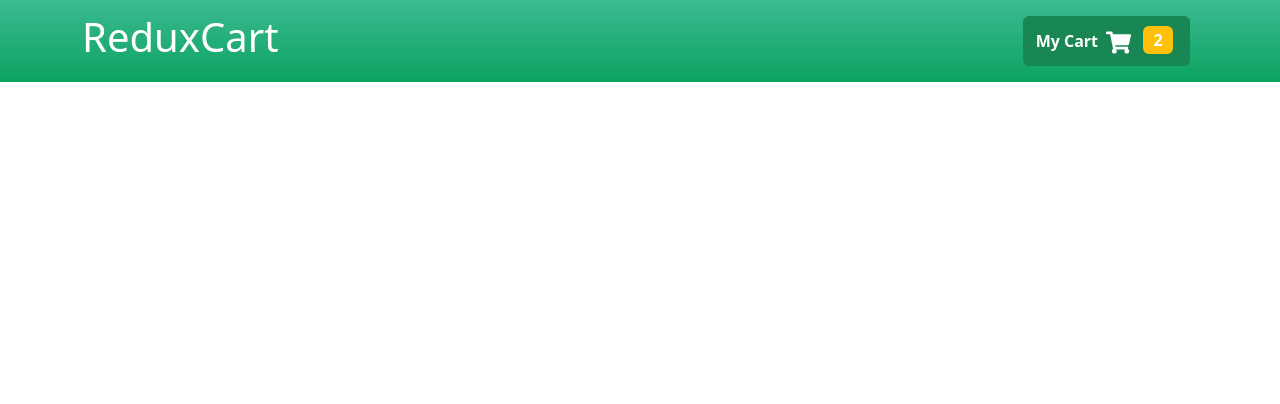
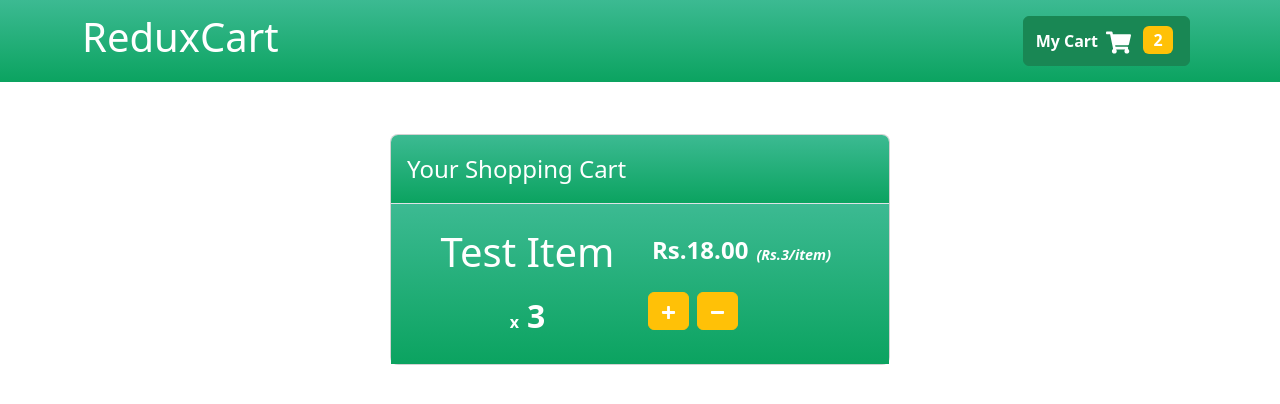
Before and after one commit to harisaini778/ShoppingApp_Redux, a React (Create React App) app: page / in a window 1280 px wide. Shown: the top 404 px of the page. Built offline with nearby package versions, Linux system fonts and the light colour scheme.

Commit message:
added Navbar and CartItems components,in cartItems I have added some dummy data, later I will build the logic for adding items to the cart

```diff
--- a/src/App.css
+++ b/src/App.css
@@ -2,39 +2,5 @@
 
 .App {
   text-align: center;
+   overflow-x: hidden;
 }
-
-.App-logo {
-  height: 40vmin;
-  pointer-events: none;
-}
-
-@media (prefers-reduced-motion: no-preference) {
-  .App-logo {
-    animation: App-logo-spin infinite 20s linear;
-  }
-}
-
-.App-header {
-  background-color: #282c34;
-  min-height: 100vh;
-  display: flex;
-  flex-direction: column;
-  align-items: center;
-  justify-content: center;
-  font-size: calc(10px + 2vmin);
-  color: white;
-}
-
-.App-link {
-  color: #61dafb;
-}
-
-@keyframes App-logo-spin {
-  from {
-    transform: rotate(0deg);
-  }
-  to {
-    transform: rotate(360deg);
-  }
-}
--- a/src/App.js
+++ b/src/App.js
@@ -1,11 +1,12 @@
-
 import './App.css';
 import NavBar from './components/Navbar';
+import CartItems from "./components/CartItems";
 
 function App() {
   return (
     <div className="App">
-    <NavBar/>
+      <NavBar />
+      <CartItems/>
     </div>
   );
 }
--- /dev/null
+++ b/src/components/CartItems.js
@@ -0,0 +1,58 @@
+import React from "react";
+import { Container, Modal, Row, Col, Stack, Button } from "react-bootstrap";
+import { FaPlus, FaMinus } from "react-icons/fa";
+
+const CartItems = () => {
+
+    return (
+        <div>
+            <Container className="mt-4">
+              <div
+      className="modal show"
+                    style={{
+                        display: 'block', position: 'initial' }}
+    >
+                    <Modal.Dialog>
+        <Modal.Header  style={{ backgroundImage: "linear-gradient(to top, #0ba360 0%, #3cba92 100%)",
+                color:"white"}}>
+          <Modal.Title>Your Shopping Cart</Modal.Title>
+        </Modal.Header>
+
+        <Modal.Body  style={{ backgroundImage: "linear-gradient(to top, #0ba360 0%, #3cba92 100%)",
+                color:"white"}}>
+                            <Container>
+                                <Row className="m-2 ms-auto">
+                                    <Col><h1>Test Item</h1></Col>
+                                    <Col>
+                                        <Stack direction="horizontal">
+                                            <div className="m-1"
+                                            style={{fontSize:"1.5rem",fontWeight:"bolder"}}>Rs.18.00</div>
+                                            <div className="m-1" style={{ fontSize: "1.2rem", fontWeight: "bolder" }}><sub>
+                                           <em>(Rs.3/item)</em> </sub></div>
+
+                                        </Stack>
+
+                                    </Col>
+                                </Row>
+                                <Row className="m-2 ms-auto">
+                                    <Col><span className="m-1" style={{fontSize:"1rem",fontWeight:"bolder"}}>x</span>
+                                    <span className="m-1" style={{fontSize:"2rem",fontWeight:"bolder"}}>3</span></Col>
+                                    <Col>
+                                        <Stack direction="horizontal" gap="2">
+                                            <Button className="btn-warning"
+                                                style={{ fontSize: "1rem", fontWeight: "bolder",color:"white" }}><FaPlus size={15}/></Button>
+                                            <Button className="btn-warning"
+                                                style={{ fontSize: "1rem", fontWeight: "bolder",color:"white" }}><FaMinus size={15} /></Button>
+                                        </Stack>
+                                    </Col>
+                                </Row>
+         </Container>
+        </Modal.Body>
+      </Modal.Dialog>
+    </div>
+            </Container>
+        </div>
+    )
+}
+
+export default CartItems;
--- a/src/components/Navbar.js
+++ b/src/components/Navbar.js
@@ -25,7 +25,8 @@ const NavBar = () => {
                                 <Button className="btn-success m-2"
                                     style={{
                                         fontWeight: "bold",
-                                        color : "white"
+                                        color : "white",
+                                        fontSize : "1rem",
                                     }}>My Cart
                                     <span className="m-2">
                                    <FaShoppingCart size={25}/></span>
```
